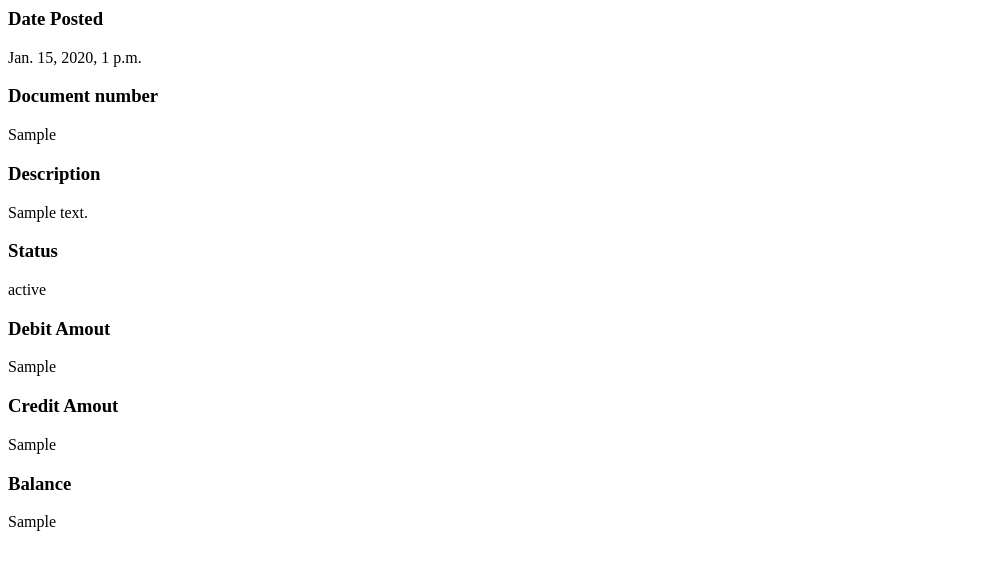
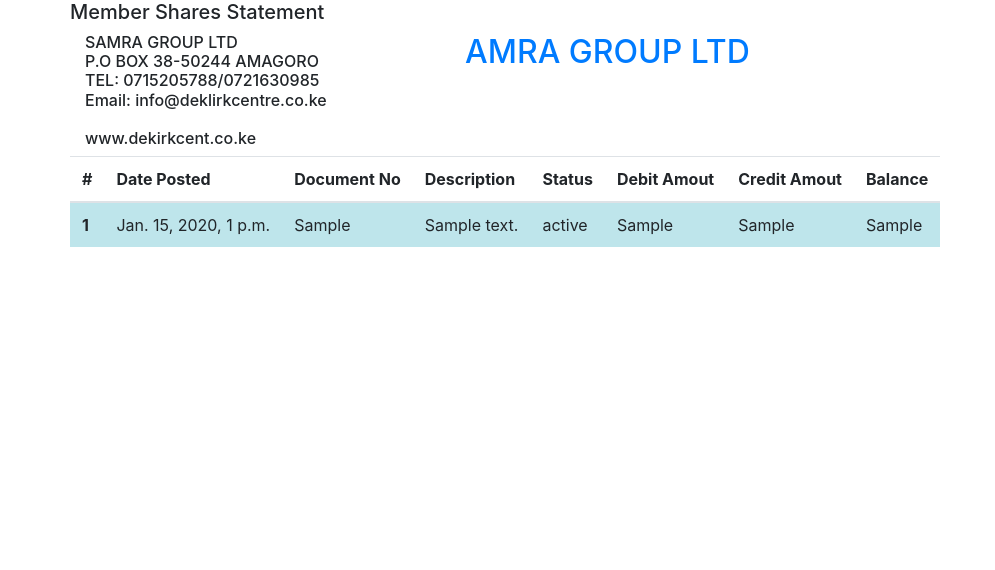
Before and after one commit to Deklirk/Group-manager, a Django app: template memberaccount/templates/memberaccount/member_list.html in a window 1280 px wide. Shown: the top 570 px of the page, without its empty margins (0-995 px from the left). Run offline with Django 3.2, Linux system fonts and the light colour scheme; the template is opened without the code that fills it: values that come from a table or form of the project are taken from there, others are empty; tables that the repository leaves empty hold one stand-in row (values such as "Sample post"); some libraries are stand-ins or nearby versions.

Commit message:
Created member data to be displayed on the home page. Also redesigned the index page.

```diff
--- /dev/null
+++ b/memberaccount/templates/memberaccount/base.html
@@ -0,0 +1,15 @@
+{% load static %}
+<html>
+<head>
+	<title>Shares - SAMRA GROUP</title>
+	<link href="https://stackpath.bootstrapcdn.com/bootstrap/4.3.1/css/bootstrap.min.css" rel="stylesheet" integrity="sha384-ggOyR0iXCbMQv3Xipma34MD+dH/1fQ784/j6cY/iJTQUOhcWr7x9JvoRxT2MZw1T" crossorigin="anonymous">
+	<link href="https://fonts.googleapis.com/css?family=Quicksand:300" rel="stylesheet">
+	<link rel="stylesheet" type="text/css" href="{% static 'css/blog.css' %}">
+</head>
+<body>
+	<div class="container">
+		{% block content %}
+            {% endblock %}
+	</div>
+</body>
+</html>
--- a/memberaccount/templates/memberaccount/member_list.html
+++ b/memberaccount/templates/memberaccount/member_list.html
@@ -1,20 +1,53 @@
-<html>
-<head>
-	<title>Django Girls blog</title>
-</head>
-<body>
-	<div>
-		{% for member in members %}
-		<div>
-			<h3 class="col-1">Date Posted</h3><p>{{ member.date_posted }}</p>
-			<h3>Document number</h3><p>{{ member.document_no }}</p>
-			<h3>Description</h3><p>{{ member.description }}</p>
-			<h3>Status</h3><p>{{ member.status }}</hp>
-			<h3>Debit Amout</h3><p>{{ member.debit_amount }}</p>
-			<h3>Credit Amout</h3><p>{{ member.credit_amount }}</p>
-			<h3>Balance</h3><p>{{ member.balance }}</p>
+
+{% extends 'memberaccount/base.html' %}
+{% block content %}
+	<header>
+		<div class="page-header">
+			<div class="row"><h5>Member Shares Statement</h5><hr></div>
+			<div class="row" >
+				<div class="col-4">
+					<h6>
+						SAMRA GROUP LTD <br>
+						P.O BOX 38-50244 AMAGORO <br>
+						TEL: 0715205788/0721630985 <br>
+						Email: info@deklirkcentre.co.ke <br><br>
+						www.dekirkcent.co.ke
+					</h6>
+				</div>
+				<div class="col-8" align="left"><h2><a href="">AMRA GROUP LTD</a></h2></div>
+			</div>
 		</div>
-    	{% endfor %}
+	</header>
+
+	<div class="row">
+		<table class="table table-striped w-auto">
+			<!--table head-->
+			<thead>
+				<th>#</th>
+				<th>Date Posted</th>
+				<th>Document No</th>
+				<th>Description</th>
+				<th>Status</th>
+				<th>Debit Amout</th>
+				<th>Credit Amout</th>
+				<th>Balance</th>
+			</thead>
+			<!--table head-->
+			<!--table body-->
+			<tbody>
+				{% for member in members %}
+				<tr class="table-info">
+					<th scope="row">1</th></thead>
+					<td>{{ member.date_posted }}</td>
+					<td>{{ member.document_no }}</td>
+					<td>{{ member.description }}</td>
+					<td>{{ member.status }}</td>
+					<td>{{ member.debit_amount }}</td>
+					<td>{{ member.credit_amount }}</td>
+					<td>{{ member.balance }}</td>
+				</tr>
+				{% endfor %}
+			</tbody>
+		</table>
 	</div>
-</body>
-</html>
+{% endblock %}
```
Also changed, not shown: memberaccount/static/css/main.css (added, +19 -0 lines).
